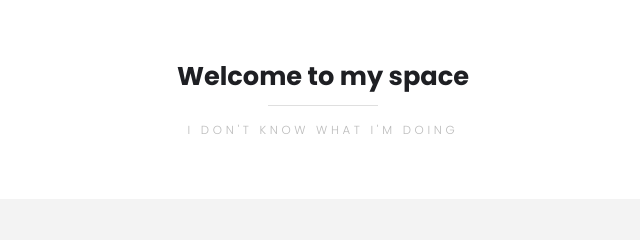
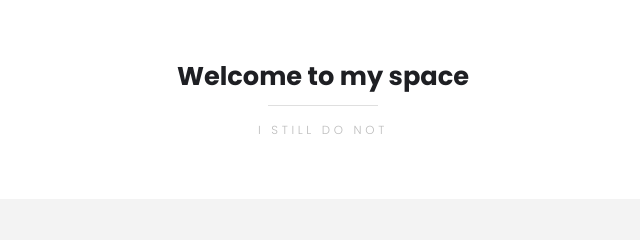
Before and after one commit to notwill1/first-webpage, a plain HTML site: page index.html in a window 1280 px wide. Shown: the part 951-1191 px from the top of the page, 317-957 px from the left. Drawn offline with Linux system fonts and the light colour scheme.

Commit message:
connecting on macbook

```diff
--- a/index.html
+++ b/index.html
@@ -6,7 +6,7 @@
 -->
 <html>
 	<head>
-		<title>Liam Bergin</title>
+		<title>Liam Bergin.</title>
 		<meta charset="utf-8" />
 		<meta name="viewport" content="width=device-width, initial-scale=1" />
 		<link rel="stylesheet" href="assets/css/main.css" />
@@ -30,7 +30,7 @@
 						</div>
 						<header class="special">
 							<h2>Welcome to my space</h2>
-							<p>i don't know what i'm doing </p>
+							<p>i still do not</p>
 						</header>
 						<div class='content'>
 							<p>Curabitur eget semper ante. Morbi eleifend ultricies est, a blandit diam vehicula vel. Vestibulum porttitor nisi quis viverra hendrerit. Suspendisse vel volutpat nibh, vel elementum lacus. Maecenas commodo pulvinar dui, at cursus metus imperdiet vel. Vestibulum et efficitur urna. Duis velit nulla, interdum sed felis sit amet, facilisis auctor nunc. Cras luctus urna at risus feugiat scelerisque nec sed diam. </p>
```
